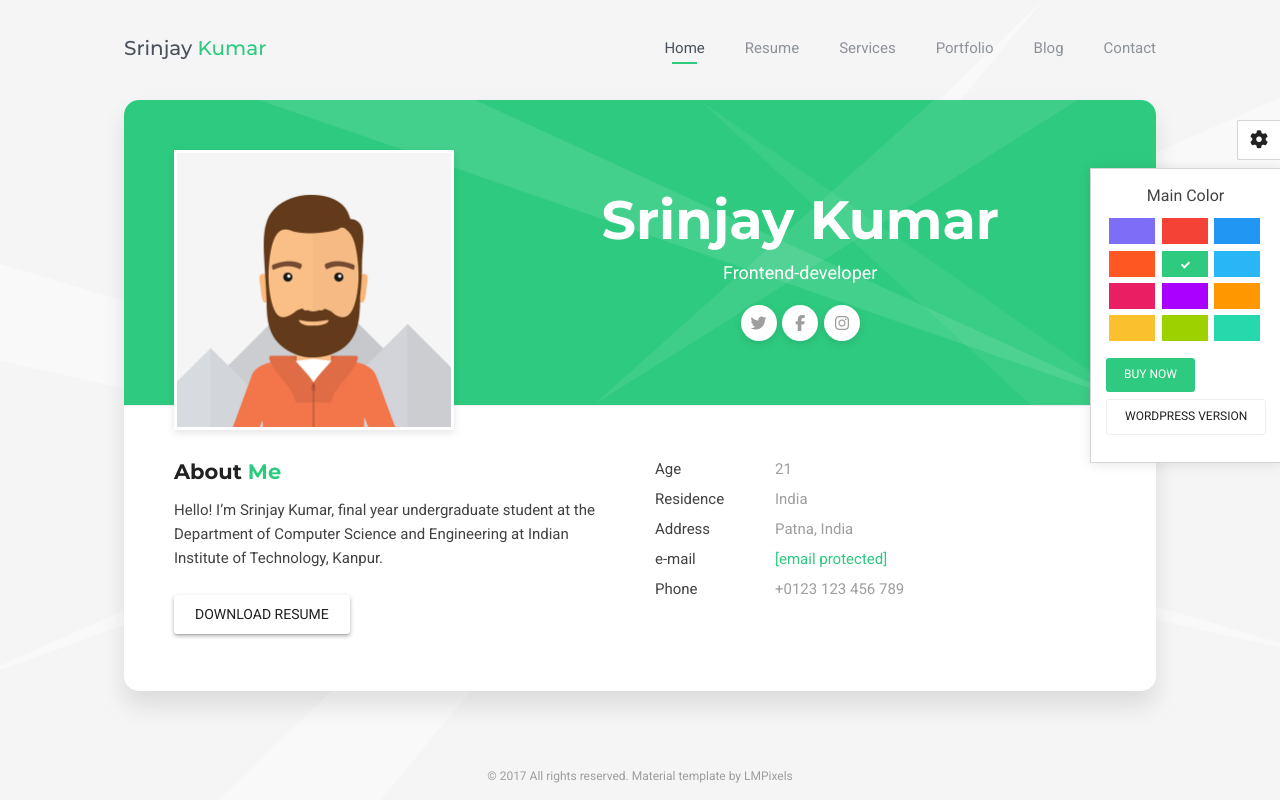
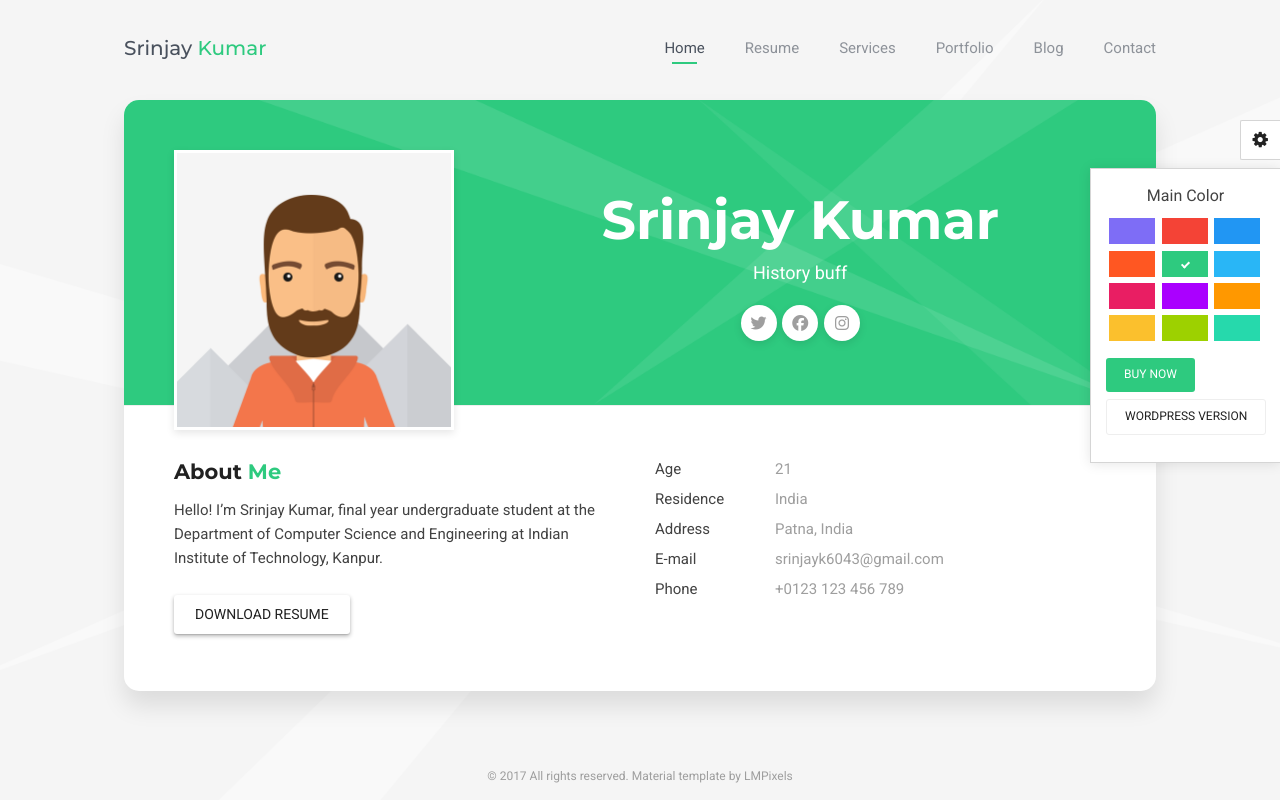
Before and after one commit to srinjayk/srinjayk.github.io, a plain HTML site: page index.html in a window 1280 px wide. Drawn offline with Linux system fonts and the light colour scheme; some packages are replaced by stand-ins of ours.

Commit message:
Add all files

```diff
--- a/index.html
+++ b/index.html
@@ -17,6 +17,7 @@
     <link rel="stylesheet" href="css/owl.carousel.css" type="text/css">
     <link rel="stylesheet" href="css/magnific-popup.css" type="text/css">
     <link rel="stylesheet" href="css/main-green.css" type="text/css">
+    <link rel="stylesheet" href="https://cdnjs.cloudflare.com/ajax/libs/font-awesome/4.7.0/css/font-awesome.min.css">
 
     <!-- This styles needs for demo -->
     <link rel="stylesheet" href="preview/lmpixels-demo-panel.css" type="text/css">
@@ -123,7 +124,7 @@
                             <div class="sp-subtitle">CSE Undergrad</div>
                           </div>
                           <div class="item">
-                            <div class="sp-subtitle">Frontend-developer</div>
+                            <div class="sp-subtitle">History buff</div>
                           </div>
                         </div>
                       </div>
@@ -157,7 +158,8 @@
                         <li><span class="title">Age</span><span class="value">21</span></li>
                         <li><span class="title">Residence</span><span class="value">India</span></li>
                         <li><span class="title">Address</span><span class="value">Patna, India</span></li>
-                        <li><span class="title">e-mail</span><span class="value"><a href="/cdn-cgi/l/email-protection#dbbeb6bab2b79bbea3bab6abb7bef5b8b4b6"><span class="__cf_email__" data-cfemail="56333b373f3a16332e373b263a337835393b">[email&#160;protected]</span></a></span></li>
+                        <!-- <li><span class="title">e-mail</span><span class="value"><a href="/cdn-cgi/l/email-protection#dbbeb6bab2b79bbea3bab6abb7bef5b8b4b6"><span class="__cf_email__" data-cfemail="56333b373f3a16332e373b263a337835393b">[email&#160;protected]</span></a></span></li> -->
+                        <li><span class="title">E-mail</span><span class="value">srinjayk6043@gmail.com</span></li>
                         <li><span class="title">Phone</span><span class="value">+0123 123 456 789</span></li>
                         <!-- <li><span class="title">Freelance</span><span class="value available">Available</span></li> -->
                       </ul>
```
